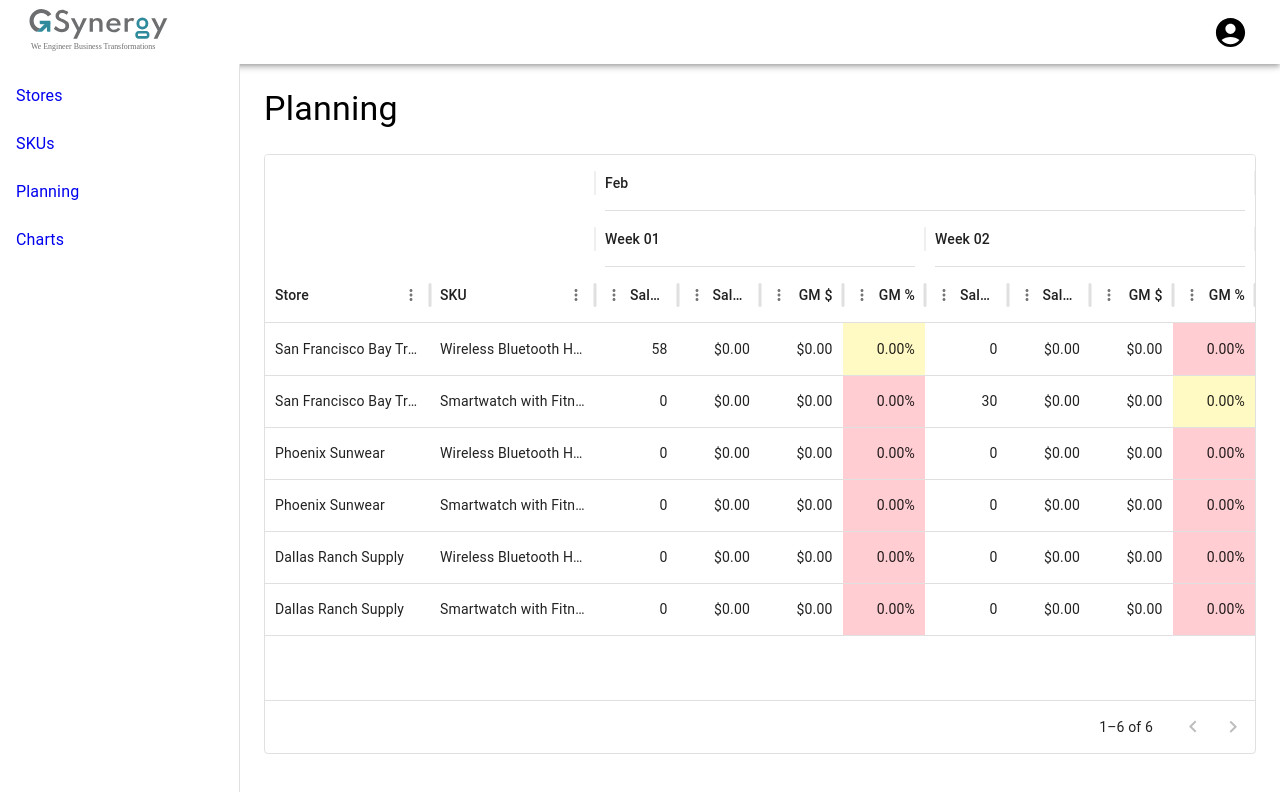
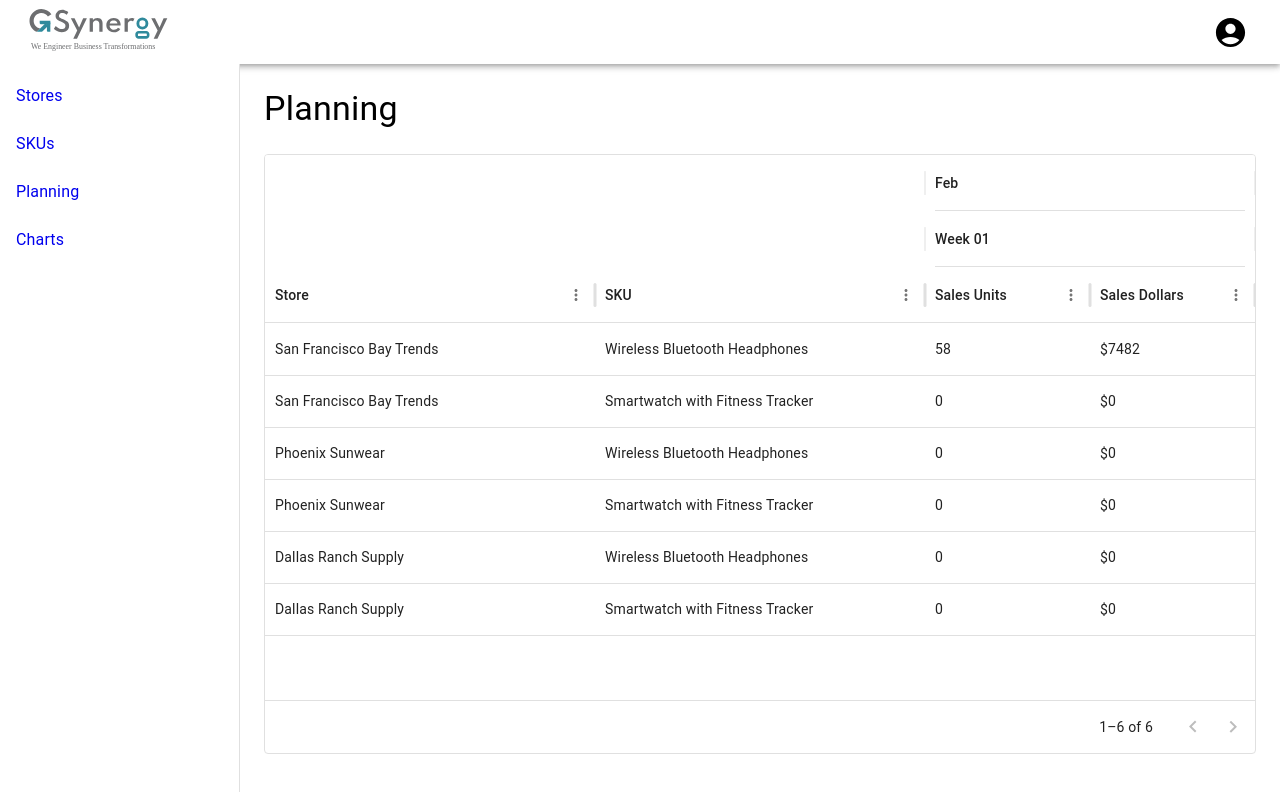
Before and after one commit to yatharthyadu/GS654321_Yatharth_Yadu, a Next.js app: page /planning in a window 1280 px wide. Shown: the top 792 px of the page. Built offline with nearby package versions, Linux system fonts and the light colour scheme.

Commit message:
Added Sales dollars , Gm dollars and gm% field

```diff
--- a/src/app/planning/page.tsx
+++ b/src/app/planning/page.tsx
@@ -10,6 +10,9 @@ export default function PlanningPage() {
   const stores = useSelector((state: RootState) => state.stores.stores);
   const skus = useSelector((state: RootState) => state.skus.skus);
 
+  console.log("🔍 Redux SKUs:", skus);
+  console.log("🔍 Redux Stores:", stores);
+
   // ✅ Sample Planning Data
   const planningData = [
     // ✅ Store: San Francisco Bay Trends (ST035)
@@ -18,16 +21,22 @@ export default function PlanningPage() {
     { store: "ST035", sku: "SKU001", week: "W05", salesUnits: 90 },
     { store: "ST035", sku: "SKU001", week: "W07", salesUnits: 107 },
 
-    { store: "ST035", sku: "SKU002", week: "W02", salesUnits: 30 },
-    { store: "ST035", sku: "SKU002", week: "W04", salesUnits: 45 },
-    { store: "ST035", sku: "SKU002", week: "W06", salesUnits: 60 },
-    { store: "ST035", sku: "SKU002", week: "W08", salesUnits: 85 },
+    // { store: "ST035", sku: "SKU002", week: "W02", salesUnits: 30 },
+    // { store: "ST035", sku: "SKU002", week: "W04", salesUnits: 45 },
+    // { store: "ST035", sku: "SKU002", week: "W06", salesUnits: 60 },
+    // { store: "ST035", sku: "SKU002", week: "W08", salesUnits: 85 },
   ];
 
   // ✅ Sample Calendar Data (Weeks grouped under Months)
   const calendarData = [
-    { week: "W01", weekLabel: "Week 01", month: "M01", monthLabel: "Feb" },
-    { week: "W02", weekLabel: "Week 02", month: "M01", monthLabel: "Feb" },
+    { week: "W01", weekLabel: "Week 01", month: "M02", monthLabel: "Feb" },
+    // { week: "W02", weekLabel: "Week 02", month: "M02", monthLabel: "Feb" },
+    // { week: "W03", weekLabel: "Week 03", month: "M02", monthLabel: "Feb" },
+    // { week: "W04", weekLabel: "Week 04", month: "M02", monthLabel: "Feb" },
+    // { week: "W05", weekLabel: "Week 01", month: "M03", monthLabel: "Mar" },
+    // { week: "W06", weekLabel: "Week 02", month: "M03", monthLabel: "Mar" },
+    // { week: "W07", weekLabel: "Week 03", month: "M03", monthLabel: "Mar" },
+    // { week: "W08", weekLabel: "Week 04", month: "M03", monthLabel: "Mar" },
   ];
 
   return (
--- a/src/components/grid/PlanningGrid.tsx
+++ b/src/components/grid/PlanningGrid.tsx
@@ -4,7 +4,6 @@ import {
   DataGrid,
   GridColDef,
   GridColumnGroupingModel,
-  GridCellParams,
 } from "@mui/x-data-grid";
 
 interface Store {
@@ -16,7 +15,6 @@ interface Sku {
   id: string;
   name: string;
   price: number;
-  cost: number;
 }
 
 interface PlanningData {
@@ -46,33 +44,33 @@ export default function PlanningGrid({
   planningData,
   calendarData,
 }: PlanningGridProps) {
-  console.log("🟢 Redux Stores:", stores);
-  console.log("🟢 Redux SKUs:", skus);
-  console.log("🟢 Planning Data:", planningData);
-  console.log("🟢 Calendar Data:", calendarData);
-
-  // ✅ Creating SKU Map for quick lookup
-  const skuMap = new Map(skus.map((sku) => [sku.id, sku]));
-
-  // ✅ Creating Planning Map
+  // ✅ Create a map to store sales unit values for quick lookup
   const planningMap = useMemo(() => {
     const map = new Map();
     planningData.forEach((p) => {
-      const key = `${p.store}-${p.sku}-${p.week}`;
-      map.set(key, p.salesUnits);
+      map.set(`${p.store}-${p.sku}-${p.week}`, p.salesUnits);
     });
-    console.log("✅ Planning Map:", map);
     return map;
   }, [planningData]);
 
-  // ✅ Generating Grid Data Map
+  // ✅ Create a map of SKU prices for quick lookup
+  const skuPriceMap = useMemo(() => {
+    const map = new Map();
+    skus.forEach((sku) => {
+      map.set(sku.id, sku.price);
+    });
+    return map;
+  }, [skus]);
+
+  // ✅ Create Rows: Store + SKU as fixed columns
   const gridDataMap = new Map();
+
+  console.log("skus", skus);
 
   stores.forEach((store) => {
     skus.forEach((sku) => {
       const rowKey = `${store.id}-${sku.id}`;
 
-      // Ensure the row exists in gridDataMap
       if (!gridDataMap.has(rowKey)) {
         gridDataMap.set(rowKey, {
           id: rowKey,
@@ -81,52 +79,21 @@ export default function PlanningGrid({
         });
       }
 
+      // Assign sales units and sales dollars for each week dynamically
       calendarData.forEach((week) => {
-        const key = `${store.id}-${sku.id}-${week.week}`;
-        const salesUnits = planningMap.get(key) ?? 0;
-        const price = skuMap.get(sku.id)?.price ?? 0;
-        const cost = skuMap.get(sku.id)?.cost ?? 0;
-
-        console.log(
-          `🟢 Processing -> Store: ${store.id}, SKU: ${sku.id}, Week: ${week.week}`
-        );
-        console.log(`🔹 Key Used: ${key}`);
-        console.log(`🔹 Found Sales Units:`, salesUnits);
-        console.log(`🔹 Price: ${price}, Cost: ${cost}`);
-
-        const salesDollars = salesUnits * price;
-        const gmDollars = salesDollars - salesUnits * cost;
-        const gmPercentage = salesDollars
-          ? (gmDollars / salesDollars) * 100
-          : 0;
-
-        // Store values in grid row
-        if (!gridDataMap.has(rowKey)) {
-          console.warn(`⚠️ Missing rowKey in gridDataMap: ${rowKey}`);
-          return;
-        }
-
+        const salesUnits =
+          planningMap.get(`${store.id}-${sku.id}-${week.week}`) || 0;
+        const skuPrice = skuPriceMap.get(sku.id) || 0;
         gridDataMap.get(rowKey)[`salesUnits-${week.week}`] = salesUnits;
-        gridDataMap.get(rowKey)[`salesDollars-${week.week}`] = Number(
-          salesDollars.toFixed(2)
-        );
-        gridDataMap.get(rowKey)[`gmDollars-${week.week}`] = Number(
-          gmDollars.toFixed(2)
-        );
-        gridDataMap.get(rowKey)[`gmPercentage-${week.week}`] = Number(
-          gmPercentage.toFixed(2)
-        );
-
-        console.log(
-          `✅ Updated gridDataMap for ${rowKey}:`,
-          gridDataMap.get(rowKey)
-        );
+        gridDataMap.get(rowKey)[`salesDollars-${week.week}`] =
+          salesUnits * skuPrice;
       });
     });
   });
 
   const gridData = Array.from(gridDataMap.values());
-  console.log("🟢 Final Grid Data Before Render:", gridData);
+
+  console.log("gridData", gridData);
 
   // ✅ Define Static Columns (Store & SKU)
   const staticColumns: GridColDef[] = [
@@ -134,55 +101,27 @@ export default function PlanningGrid({
     { field: "skuName", headerName: "SKU", flex: 2 },
   ];
 
-  // ✅ Define Dynamic Week Columns (Including Sales Units, Sales $, GM $, GM %)
-  const weekColumns: GridColDef[] = calendarData.flatMap((week) => [
+  // ✅ Define Dynamic Sales Unit and Sales Dollars Columns (Nested inside Weeks)
+  const weekColumns: GridColDef[] = calendarData
+    .map((week) => [
       {
         field: `salesUnits-${week.week}`,
         headerName: "Sales Units",
         flex: 1,
         editable: true,
-      type: "number",
       },
       {
         field: `salesDollars-${week.week}`,
-      headerName: "Sales $",
+        headerName: "Sales Dollars",
         flex: 1,
-      type: "number",
-      valueFormatter: (params) =>
-        params.value !== undefined
-          ? `$${Number(params.value).toFixed(2)}`
-          : "$0.00",
-    },
-    {
-      field: `gmDollars-${week.week}`,
-      headerName: "GM $",
-      flex: 1,
-      type: "number",
-      valueFormatter: (params) =>
-        params.value !== undefined
-          ? `$${Number(params.value).toFixed(2)}`
-          : "$0.00",
-    },
-    {
-      field: `gmPercentage-${week.week}`,
-      headerName: "GM %",
-      flex: 1,
-      type: "number",
-      valueFormatter: (params) =>
-        params.value !== undefined
-          ? `${Number(params.value).toFixed(2)}%`
-          : "0.00%",
-      cellClassName: (params: GridCellParams) => {
-        const value = Number(params.value);
-        if (value >= 40) return "green-cell";
-        if (value >= 10) return "yellow-cell";
-        if (value > 5) return "orange-cell";
-        return "red-cell";
+        valueFormatter: (params: { value: number }) => {
+          return `$${params}`;
         },
       },
-  ]);
+    ])
+    .flat();
 
-  // ✅ Define Column Grouping: Weeks inside Months
+  // ✅ Define Column Grouping: Weeks inside Months, Sales Units & Dollars inside Weeks
   const columnGroupingModel: GridColumnGroupingModel = [];
 
   const groupedMonths = new Map();
@@ -202,8 +141,6 @@ export default function PlanningGrid({
       children: [
         { field: `salesUnits-${week.week}` },
         { field: `salesDollars-${week.week}` },
-        { field: `gmDollars-${week.week}` },
-        { field: `gmPercentage-${week.week}` },
       ],
     });
   });
```
Lines whose indentation alone changed are shown as unchanged.
